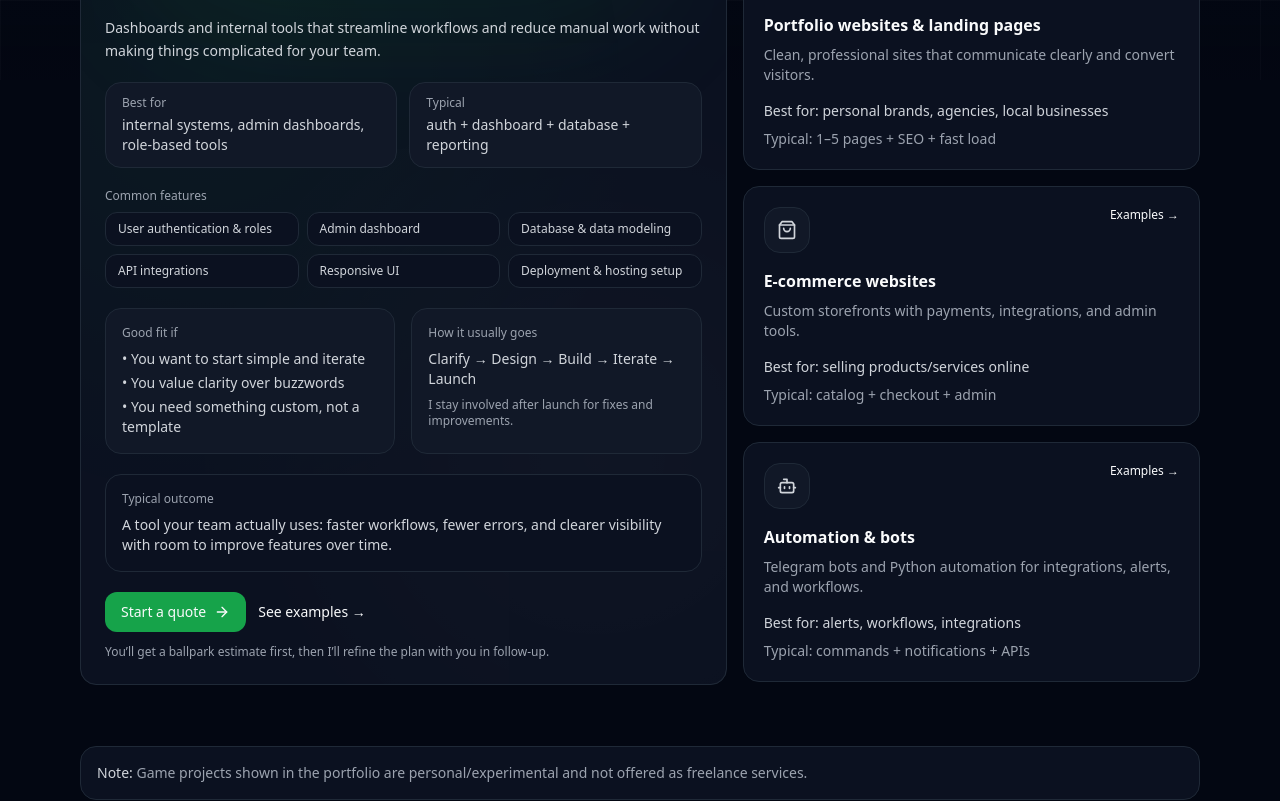
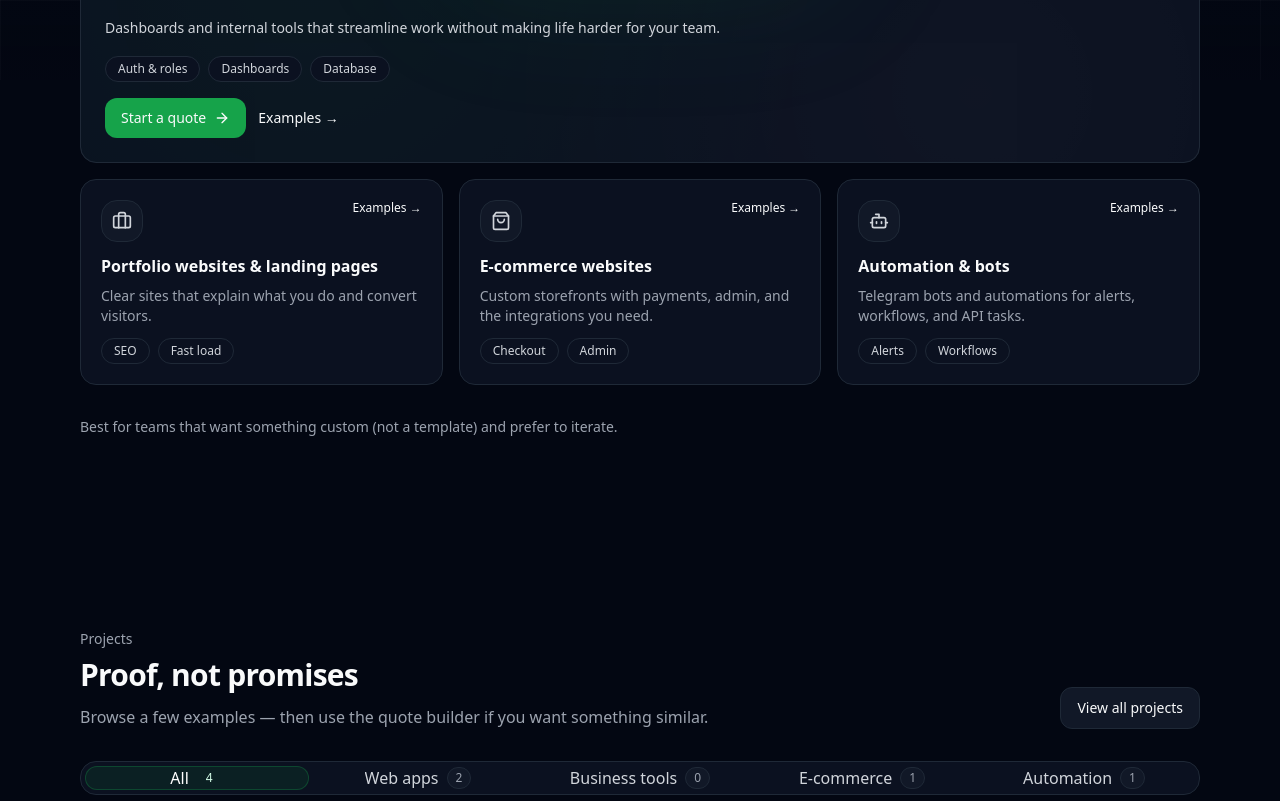
Before and after one commit to CyGray/personal-website, a Next.js app: page / in a window 1280 px wide. Shown: the part 720-1521 px from the top of the page. Built offline with nearby package versions, Linux system fonts and the light colour scheme.

Commit message:
Improved services section

```diff
--- a/src/components/sections/ServicesSection.tsx
+++ b/src/components/sections/ServicesSection.tsx
@@ -7,17 +7,15 @@ import { Briefcase, LayoutGrid, ShoppingBag, Bot, ArrowRight } from "lucide-reac
 type Service = {
   title: string;
   body: string;
-  bestFor: string;
-  typical: string;
   icon: React.ComponentType<{ className?: string }>;
+  chips?: string[];
   href?: string;
 };
 
 const featured: Service = {
-  title: "Custom business & operations tools",
-  body: "Dashboards and internal tools that streamline workflows and reduce manual work without making things complicated for your team.",
-  bestFor: "Best for: internal systems, admin dashboards, role-based tools",
-  typical: "Typical: auth + dashboard + database + reporting",
+  title: "Custom business & ops tools",
+  body: "Dashboards and internal tools that streamline work without making life harder for your team.",
+  chips: ["Auth & roles", "Dashboards", "Database"],
   icon: LayoutGrid,
   href: "/projects",
 };
@@ -25,25 +23,22 @@ const featured: Service = {
 const items: Service[] = [
   {
     title: "Portfolio websites & landing pages",
-    body: "Clean, professional sites that communicate clearly and convert visitors.",
-    bestFor: "Best for: personal brands, agencies, local businesses",
-    typical: "Typical: 1–5 pages + SEO + fast load",
+    body: "Clear sites that explain what you do and convert visitors.",
+    chips: ["SEO", "Fast load"],
     icon: Briefcase,
     href: "/projects",
   },
   {
     title: "E-commerce websites",
-    body: "Custom storefronts with payments, integrations, and admin tools.",
-    bestFor: "Best for: selling products/services online",
-    typical: "Typical: catalog + checkout + admin",
+    body: "Custom storefronts with payments, admin, and the integrations you need.",
+    chips: ["Checkout", "Admin"],
     icon: ShoppingBag,
     href: "/projects",
   },
   {
     title: "Automation & bots",
-    body: "Telegram bots and Python automation for integrations, alerts, and workflows.",
-    bestFor: "Best for: alerts, workflows, integrations",
-    typical: "Typical: commands + notifications + APIs",
+    body: "Telegram bots and automations for alerts, workflows, and API tasks.",
+    chips: ["Alerts", "Workflows"],
     icon: Bot,
     href: "/projects",
   },
@@ -61,7 +56,7 @@ export function ServicesSection() {
               What I can help you build
             </h2>
             <p className="mt-3 max-w-2xl text-sm text-[#9CA3AF]">
-              I like building things that feel simple to use even when the logic behind them isn’t.
+              I build software that feels simple to use, even when the logic behind it isn’t.
             </p>
           </div>
 
@@ -76,52 +71,31 @@ export function ServicesSection() {
         </div>
 
         {/* Bento grid (Option A) */}
-        <div className="mt-10 grid gap-4 lg:grid-cols-12 items-start">
-          {/* Featured card spans same height as the stacked cards */}
-          <BentoFeaturedCard {...featured} />
-
-          {/* Supporting cards: force 3 clear rows on desktop */}
-          <div className="grid gap-4 lg:col-span-5 lg:grid-rows-3">
+        <div className="mt-10 grid gap-4 lg:grid-cols-3">
+          <FeaturedCard {...featured} />
           {items.map((it) => (
-              <BentoCard key={it.title} {...it} />
+            <CompactCard key={it.title} {...it} />
           ))}
         </div>
-        </div>
 
-        {/* Game disclaimer */}
-        <div className="mt-8 rounded-2xl border border-[#1F2937] bg-[#0B1120] p-4 text-sm text-[#9CA3AF]">
-          <span className="text-[#D1D5DB]">Note:</span>{" "}
-          Game projects shown in the portfolio are personal/experimental and not offered as freelance services.
-        </div>
+        <p className="mt-8 text-sm text-[#9CA3AF]">
+          Best for teams that want something custom (not a template) and prefer to iterate.
+        </p>
       </Container>
     </section>
   );
 }
 
-function BentoFeaturedCard({ title, body, bestFor, typical, icon: Icon, href }: Service) {
-  const deliverables = [
-    "User authentication & roles",
-    "Admin dashboard",
-    "Database & data modeling",
-    "API integrations",
-    "Responsive UI",
-    "Deployment & hosting setup",
-  ];
-
-  const bestForText = bestFor.replace("Best for: ", "");
-  const typicalText = typical.replace("Typical: ", "");
-
+function FeaturedCard({ title, body, chips = [], icon: Icon, href }: Service) {
   return (
-    <Card className="group relative overflow-hidden p-5 sm:p-6 lg:col-span-7 lg:row-span-3">
-      {/* background */}
+    <Card className="group relative overflow-hidden p-5 sm:p-6 lg:col-span-3">
       <div className="pointer-events-none absolute inset-0">
         <div className="absolute inset-0 opacity-[0.35] [background:radial-gradient(circle_at_20%_20%,rgba(22,163,74,0.16),transparent_55%),radial-gradient(circle_at_80%_70%,rgba(255,255,255,0.06),transparent_55%)]" />
         <div className="absolute inset-0 rounded-2xl ring-1 ring-white/5" />
-        <div className="absolute -top-24 left-1/2 h-48 w-[520px] -translate-x-1/2 rounded-full bg-[#16A34A]/10 blur-3xl" />
+        <div className="absolute -top-24 left-1/2 h-40 w-[420px] -translate-x-1/2 rounded-full bg-[#16A34A]/10 blur-3xl" />
       </div>
 
-      <div className="relative flex h-full flex-col">
-        {/* Header */}
+      <div className="relative flex h-full flex-col gap-4">
         <div className="flex items-start justify-between gap-4">
           <div className="flex items-center gap-3">
             <div className="rounded-2xl border border-[#1F2937] bg-[#111827] p-2.5">
@@ -129,124 +103,55 @@ function BentoFeaturedCard({ title, body, bestFor, typical, icon: Icon, href }:
             </div>
             <div>
               <p className="text-xs text-[#9CA3AF]">Most common starting point</p>
-              <h3 className="mt-0.5 text-lg font-semibold tracking-tight sm:text-xl">
-                {title}
-              </h3>
+              <h3 className="mt-0.5 text-lg font-semibold tracking-tight sm:text-xl">{title}</h3>
             </div>
           </div>
-
           <span className="shrink-0 rounded-full border border-[#16A34A]/30 bg-[#16A34A]/10 px-2.5 py-1 text-xs text-[#D1FAE5]">
             Featured
           </span>
         </div>
 
-        {/* Description */}
-        <p className="mt-4 max-w-2xl text-sm leading-relaxed text-[#D1D5DB]">
-          {body}
-        </p>
+        <p className="max-w-2xl text-sm leading-relaxed text-[#D1D5DB]">{body}</p>
 
-        {/* Info blocks */}
-        <div className="mt-5 grid gap-3 sm:grid-cols-2">
-          <InfoBlock label="Best for" value={bestForText} />
-          <InfoBlock label="Typical" value={typicalText} />
-        </div>
-
-        {/* Deliverables */}
-        <div className="mt-5">
-          <p className="text-xs text-[#9CA3AF]">Common features</p>
-          <div className="mt-2 grid grid-cols-2 gap-2 sm:grid-cols-3">
-            {deliverables.map((d) => (
-              <div
-                key={d}
-                className="rounded-xl border border-[#1F2937] bg-[#0B1120] px-3 py-2 text-xs text-[#D1D5DB]"
+        {chips?.length ? (
+          <div className="flex flex-wrap gap-2">
+            {chips.map((chip) => (
+              <span
+                key={chip}
+                className="rounded-full border border-[#1F2937] bg-[#0B1120] px-3 py-1 text-xs text-[#D1D5DB]"
               >
-                {d}
-              </div>
+                {chip}
+              </span>
             ))}
           </div>
-        </div>
+        ) : null}
 
-        {/* Fit & process */}
-        <div className="mt-5 grid gap-4 sm:grid-cols-2">
-          <div className="rounded-2xl border border-[#1F2937] bg-[#111827] p-4">
-            <p className="text-xs text-[#9CA3AF]">Good fit if</p>
-            <ul className="mt-2 space-y-1 text-sm text-[#D1D5DB]">
-              <li>• You want to start simple and iterate</li>
-              <li>• You value clarity over buzzwords</li>
-              <li>• You need something custom, not a template</li>
-            </ul>
-          </div>
-
-          <div className="rounded-2xl border border-[#1F2937] bg-[#111827] p-4">
-            <p className="text-xs text-[#9CA3AF]">How it usually goes</p>
-            <p className="mt-2 text-sm text-[#D1D5DB]">
-              Clarify → Design → Build → Iterate → Launch
-            </p>
-            <p className="mt-2 text-xs text-[#9CA3AF]">
-              I stay involved after launch for fixes and improvements.
-            </p>
-          </div>
-        </div>
-
-        {/* Typical outcome (fills the remaining space with meaning) */}
-        <div className="mt-5 rounded-2xl border border-[#1F2937] bg-[#0B1120] p-4">
-          <p className="text-xs text-[#9CA3AF]">Typical outcome</p>
-          <p className="mt-2 text-sm text-[#D1D5DB]">
-            A tool your team actually uses: faster workflows, fewer errors, and clearer visibility
-            with room to improve features over time.
-          </p>
-        </div>
-
-        {/* Push CTA area to the bottom for a tidy “card footer” */}
-        <div className="mt-auto pt-5">
-          <div className="flex flex-wrap items-center gap-3">
+        <div className="mt-auto flex flex-wrap items-center gap-3">
           <Button href="/quote">
             Start a quote <ArrowRight className="ml-2 h-4 w-4" />
           </Button>
-
           {href && (
             <a
               href={href}
               className="text-sm text-[#D1D5DB] underline decoration-[#1F2937] underline-offset-4 hover:decoration-[#16A34A]"
             >
-                See examples →
+              Examples →
             </a>
           )}
-          </div>
-
-          <p className="mt-3 text-xs text-[#9CA3AF]">
-            You’ll get a ballpark estimate first, then I’ll refine the plan with you in follow-up.
-          </p>
         </div>
       </div>
     </Card>
   );
 }
 
-function InfoBlock({ label, value }: { label: string; value: string }) {
+function CompactCard({ title, body, icon: Icon, href, chips = [] }: Service) {
   return (
-    <div className="rounded-2xl border border-[#1F2937] bg-[#111827] px-4 py-3">
-      <p className="text-xs text-[#9CA3AF]">{label}</p>
-      <p className="mt-1 text-sm text-[#D1D5DB]">{value}</p>
-    </div>
-  );
-}
-
-function BentoCard({ title, body, bestFor, typical, icon: Icon, href }: Service) {
-  return (
-    <Card className="group relative overflow-hidden p-5">
-      {/* subtle hover glow */}
-      <div className="pointer-events-none absolute inset-0 opacity-0 transition group-hover:opacity-100">
-        <div className="absolute -left-24 -top-24 h-48 w-48 rounded-full bg-[#16A34A]/10 blur-2xl" />
-        <div className="absolute -right-24 -bottom-24 h-48 w-48 rounded-full bg-white/5 blur-2xl" />
-      </div>
-
-      <div className="relative">
-        <div className="flex items-start justify-between gap-4">
-          <div className="rounded-2xl border border-[#1F2937] bg-[#111827] p-3">
+    <Card className="group relative overflow-hidden p-5 transition hover:-translate-y-0.5 hover:border-[#16A34A]/20 hover:bg-[#0C1220]">
+      <div className="relative flex flex-col gap-3">
+        <div className="flex items-start justify-between gap-3">
+          <div className="rounded-2xl border border-[#1F2937] bg-[#111827] p-2.5">
             <Icon className="h-5 w-5 text-[#D1D5DB]" />
           </div>
-
           {href && (
             <a
               href={href}
@@ -257,13 +162,23 @@ function BentoCard({ title, body, bestFor, typical, icon: Icon, href }: Service)
           )}
         </div>
 
-        <h3 className="mt-4 text-base font-semibold">{title}</h3>
-        <p className="mt-2 text-sm text-[#9CA3AF]">{body}</p>
+        <div className="space-y-2">
+          <h3 className="text-base font-semibold">{title}</h3>
+          <p className="text-sm text-[#9CA3AF]">{body}</p>
+        </div>
 
-        <div className="mt-4 space-y-2 text-sm">
-          <p className="text-[#D1D5DB]">{bestFor}</p>
-          <p className="text-[#9CA3AF]">{typical}</p>
+        {chips.length > 0 && (
+          <div className="flex flex-wrap gap-2">
+            {chips.slice(0, 2).map((chip) => (
+              <span
+                key={chip}
+                className="rounded-full border border-[#1F2937] bg-[#0B1120] px-3 py-1 text-xs text-[#D1D5DB]"
+              >
+                {chip}
+              </span>
+            ))}
           </div>
+        )}
       </div>
     </Card>
   );
```
Lines whose indentation alone changed are shown as unchanged.
